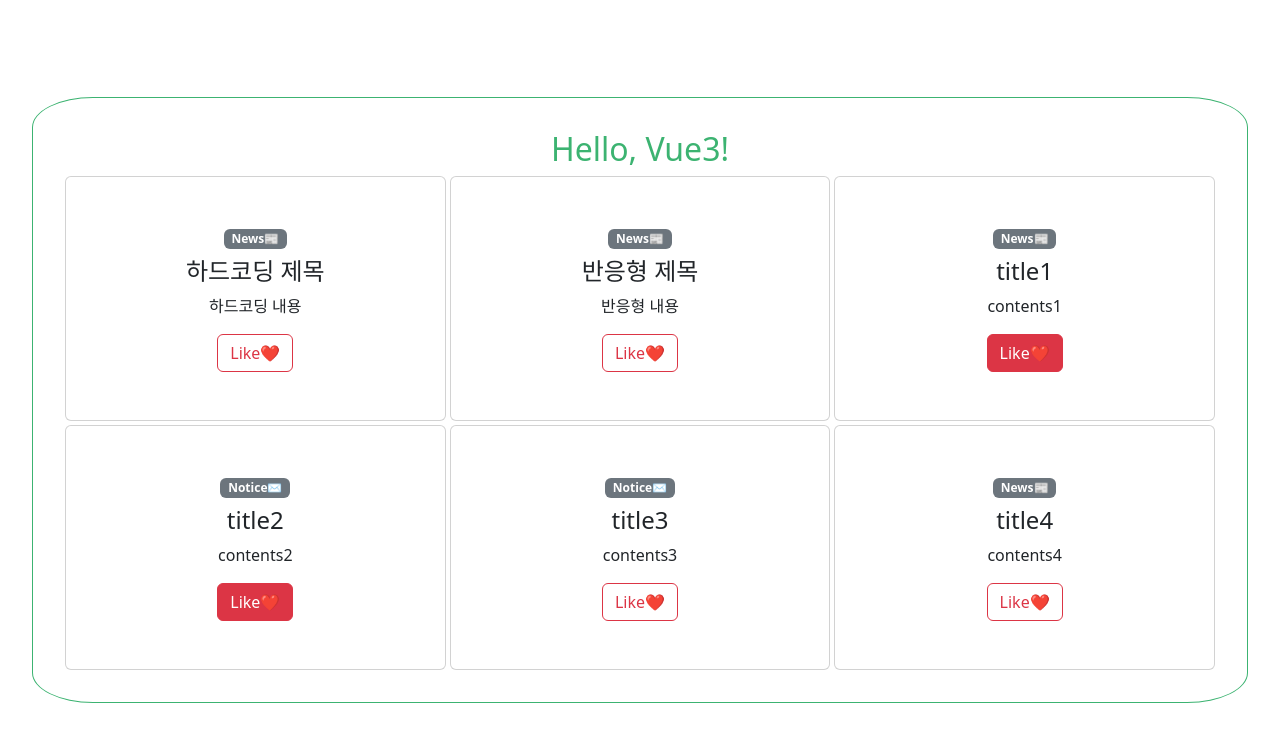
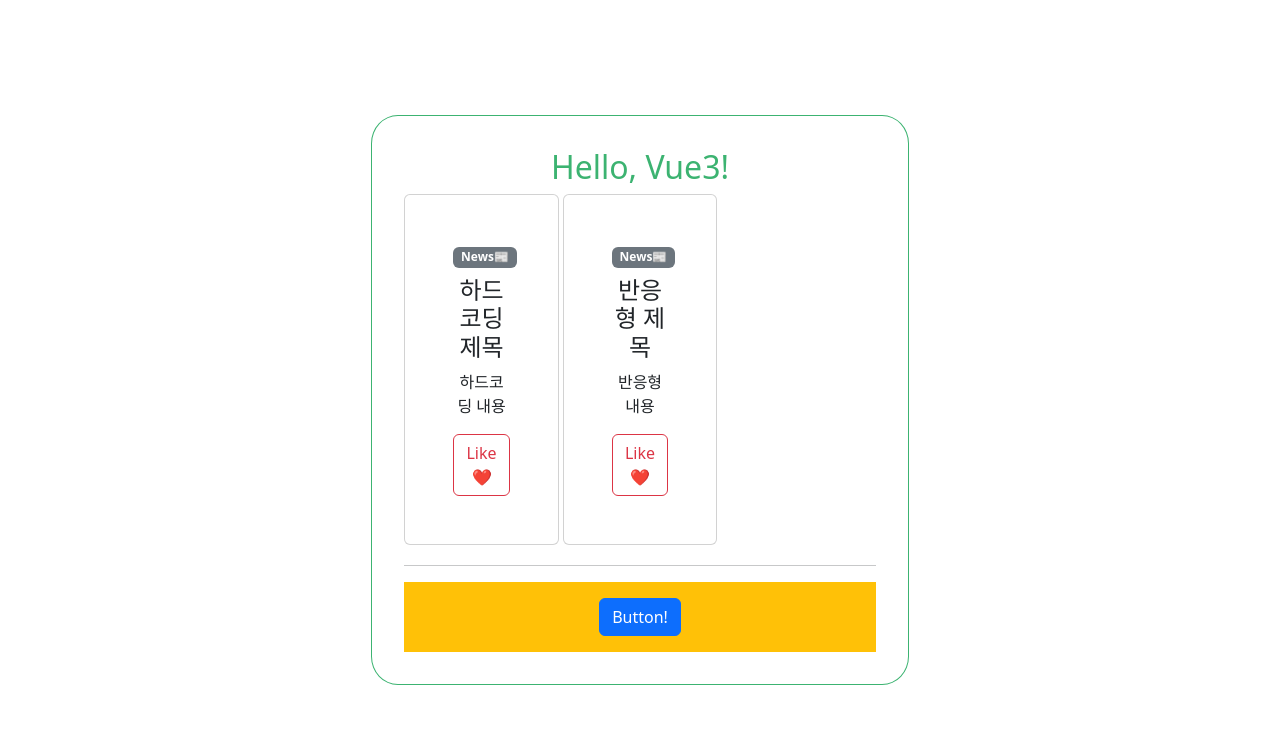
Before and after one commit to smileJanet/PracticeVue, a Vue app in the folder VuePracticeWithVite/: page / in a window 1280 px wide. Shown: the top 742 px of the page. Built offline with nearby package versions, Linux system fonts and the light colour scheme.

Commit message:
before fragment

```diff
--- a/VuePracticeWithVite/src/AppSecond.vue
+++ b/VuePracticeWithVite/src/AppSecond.vue
@@ -1,36 +1,65 @@
 <template>
-
+<div>
 <div id="app" style="border: 1px solid #3CB371; border-radius:5%;">
     <h2 style="color:	#3CB371;">Hello, Vue3!</h2>
 
     <div class="row g-1">
 
     <div class="col col-4">
-    <Props title="하드코딩 제목" contents="하드코딩 내용"/> <!--하드코딩 방식-->
+    <Props title="하드코딩 제목" contents="하드코딩 내용"/>
+    <!--하드코딩 방식-->
     </div>
 
     <div class="col col-4">
-    <Props :title="post.title" :contents="post.contents" /> <!--객체에 접근하는 방식(v-bind이용해서)-->
+    <Props :title="post.title" :contents="post.contents" />
+    <!--객체에 접근하는 방식(v-bind이용해서)-->
     </div>
 
     <div v-for="post in posts" :key="post.id" class="col col-4">
     <!-- Vue에선 컴포넌트에서 선언할 땐 PascalCase, templete안에서 쓸 땐 kebab-case로 작성한다(앞 강의 참조) -->
     <!-- Props컴포넌트에선 isLike로 선언했지만, 부모 컴포넌트(AppSecond)에서 사용될 땐 is-like로 작성해도 문제 없다 -->
-    <Props
-    :title="post.title"
-    :contents="post.contents"
-    :type="post.type"
-    :is-like="post.isLike"
-    @toggle-like="post.isLike = !post.isLike" />
+
+    <!-- <Props :title='post.title' :contents='post.contents' :type='post.type' :is-like='post.isLike' @toggle-like="post.isLike = !post.isLike" /> -->
 
     </div>
 
     </div>
+
+    <hr />
+
+    <!-- label태그에 상속이 되있는 것을 확인할 수 있다 -->
+    <!-- 부모컴포넌트 내에서 자식 컴포넌트의 class, id, style 등을 부여하면  -->
+    <!-- 자식 컴포넌트 내 루트 요소인 label태그에서 해당 속성들을 상속받은 것을 확인할 수 있다  -->
+
+    <!-- 만약 부모 컴포넌트와 자식 컴포넌트 모두 class, style, id 등이 정의되어 있다면 ? -->
+    <!-- class와 style은 부모 속성 + 자식 속성으로 병합되고 -->
+    <!-- 나머지 속성(ex. id)은 부모 속성으로 덮어쓰기 된다  -->
+
+    <!--
+    <NonProps
+    v-model="username"
+        label='name'
+        class='parent-class'
+        style='color:red'
+        id='parent-id'
+        />
+    -->
+
+    <!--  v-on 이벤트 리스너 실습 -->
+    <!-- non-props 속성은 자식 컴포넌트의 루트 속성에 상속된다.  -->
+    <NonProps
+        @click="sayHello"
+        class="my-button"
+        id="my-button"
+    />
+    <!-- 그런데 class와 id는 상속하고 싶을 때? -->
+    <!-- 내장 객체 attribute를 사용한다 -->
 </div>
-
+</div>
 </template>
 
-<script> // options api방식
+<script>
+// options api방식
 // advanced - components
 // 에러가 너무 많아서 셋팅이 오래 걸렸다.
 // props라는 예약어가 있으므로, props가 아닌 Props로 써야 올바르게 컴포넌트가 컴파일 될 수 있다.
@@ -39,13 +68,16 @@
 // script setup  composition api방식, setup(){}이 겸용된 상태. import만 하면 컴포넌트 사용 가능
 // 지금 파일과 같은 script 내 components :{} 방식 : options api 방식, import + components{}객체에 명시해야 함. 좀 더 복잡하고 어려움.
 
+
 import Props from './advancedComponents/props.vue'
+import NonProps from './advancedComponents/NonProps.vue'
 import {reactive} from  'vue'
 
 export default {
 
     components:{
         Props,
+        NonProps,
     },
 
     setup(){
@@ -61,9 +93,15 @@ export default {
         {id:4, title : 'title4', contents : 'contents4', type:'news', isLike : false,},
     ]);
 
+    const sayHello = () => {
+        alert('안녕하세요!');
+    }
+
     return {
         post,
         posts,
+        sayHello,
+
         };
     }
 }
--- /dev/null
+++ b/VuePracticeWithVite/src/advancedComponents/NonProps.vue
@@ -0,0 +1,53 @@
+<template>
+  <!-- <label
+    class='child-class'
+    style='border:1px solid red; padding: 10px; border-radius:10px;'
+    id='child-id'>
+    {{ label }}
+    <input v-model="value" type="text">
+  </label> -->
+    <div class="p-3 bg-warning">
+    <button class="btn btn-primary" type="button" v-bind="$attrs"> Button!  </button>
+    <!-- {{ $attrs }}를 사용해서 부모 컴포넌트에서 정해진 class, id를 상속받을 수 있다 -->
+    <!-- {{ $attrs }} 이것은 setup의 두번째 객체 context에서 사용할 수 있다.  -->
+    <!-- v-bind=$attrs를 통해서 부모 컴포넌트에 적용된 non-props들을 자식 컴포넌트의 루트 속성이 아닌 다른 속성에도 적용할 수 있다. -->
+    </div>
+
+</template>
+
+<script>
+import { computed } from 'vue'
+
+export default {
+    props :['modelValue', 'label'],
+    emits : ['update:modelValue'],
+
+    // 상속 거부는 자식 컴포넌트에서 해야 한다.
+    inheritAttrs : false,
+
+    setup(props, context){
+      context.attrs
+      console.log(context.attrs);
+      console.log(context.attrs.class);
+      console.log(context.attrs.id);
+      console.log(context.attrs.onClick);
+      const value = computed({
+        get(){
+          return props.modelValue;
+        },
+        set(value){
+          emit('update:modelValue', value);
+        },
+      });
+
+      return {
+        value
+      };
+    },
+
+};
+</script>
+
+<style>
+
+</style>
```
